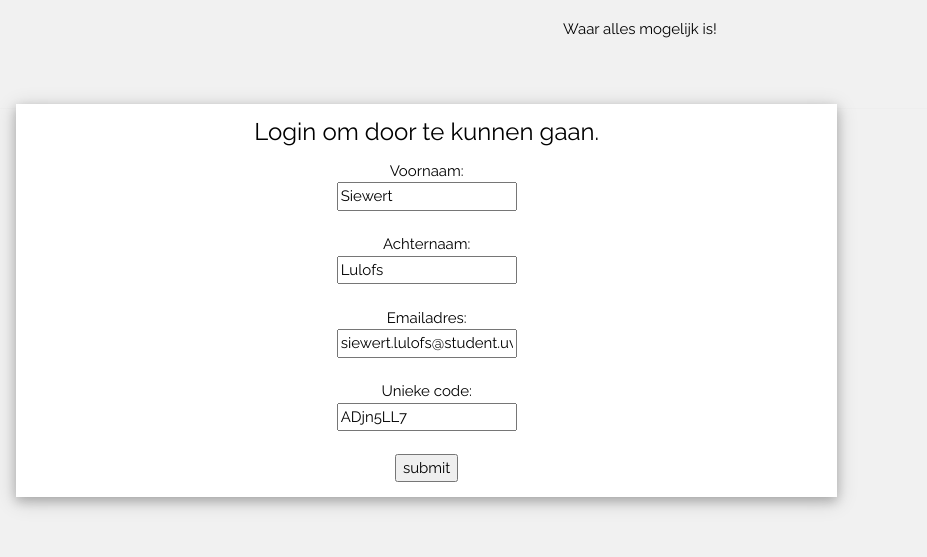
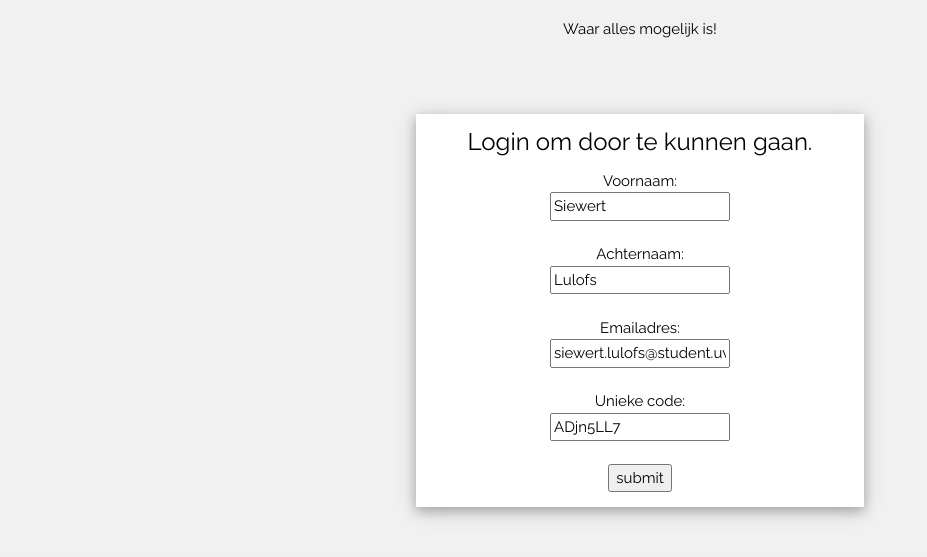
Before and after one commit to ZiziWiki/ZiziWiki.github.io, a plain HTML site: page HTML/pages/login.html in a window 1280 px wide. Shown: the part 93-650 px from the top of the page, without its empty margins (0-927 px from the left). Drawn offline with nearby package versions, Linux system fonts and the light colour scheme; files that its build step writes are made by us from their sources.

Commit message:
kut ding naar het midden :)

```diff
--- a/HTML/pages/login.html
+++ b/HTML/pages/login.html
@@ -7,6 +7,11 @@
     <link rel="stylesheet" href="style.css">
     <style>
     body,h1,h2,h3,h4,h5 {font-family: "Raleway", sans-serif}
+    .center {
+  margin: auto;
+  width: 40%;
+  padding: 10px;
+}
     </style>
     </head>
     <body class="w3-light-grey">
@@ -19,8 +24,9 @@
         </header>
       </div>
          <!-- Vierkante container-->
-     <div class="w3-col l8 s12 w3-center">
-       <div class="w3-card-4 w3-margin w3-white w3-c">
+     <div class="w3-container w3-center">
+      <div class="center">
+       <div class="w3-card-4 w3-margin w3-white w3-center">
          <div class="w3-container w3-center">
           <h3>Login om door te kunnen gaan.</h3>
           <form action="/action_page.php">
@@ -36,6 +42,7 @@
           </form>
         </div>
        </div>
+       </div>
       </div>
      <hr>
      </body>
```
